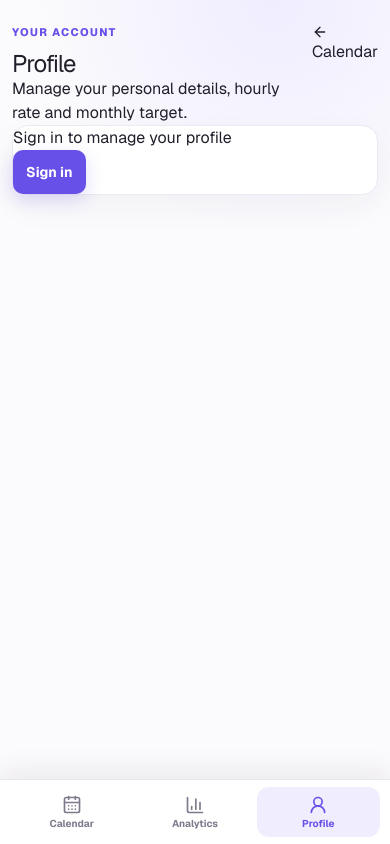
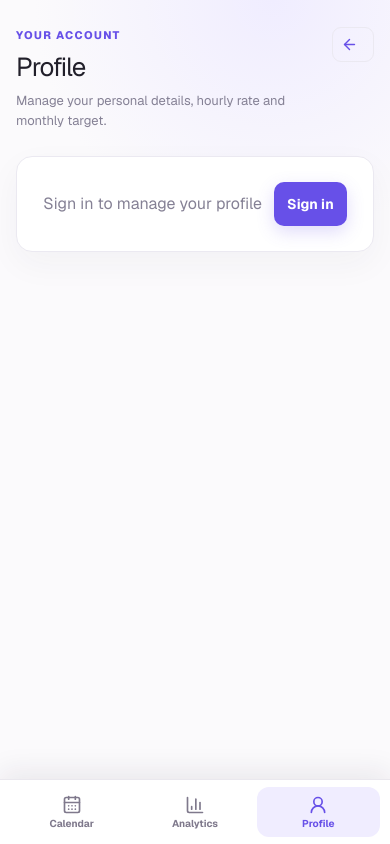
Before and after one commit to SashkoRabin/worklog-crm, a Next.js app: page /profile in a window 390 px wide. Built offline with nearby package versions, Linux system fonts and the light colour scheme; no server answers.

Commit message:
Style profile page and monthly goal progress card

```diff
--- a/src/app/globals.css
+++ b/src/app/globals.css
@@ -2307,3 +2307,70 @@ h2 {
 
 .an-chart-summary b { display:block; margin-top:2px; color:#20b68a; font-size:14px; font-weight:750; letter-spacing:-.15px; }
 .theme-dark .an-chart-summary b { color:#63d4ad; }
+
+/* Profile and monthly-goal experience */
+.profile-page { max-width: 980px; }
+.profile-header { margin-bottom: 26px; }
+.profile-description { margin-top: 9px; color:var(--muted); font-size:13px; }
+.profile-back { display:inline-flex; align-items:center; gap:7px; color:var(--purple); font-size:12px; font-weight:700; text-decoration:none; }
+.profile-layout { display:grid; grid-template-columns:1fr 1fr; gap:17px; align-items:start; }
+.profile-card { padding:23px; min-width:0; }
+.profile-card-heading { display:flex; align-items:center; gap:12px; margin-bottom:22px; }
+.profile-card-heading h2 { font-size:16px; }
+.profile-card-heading p { margin-top:4px; color:var(--muted); font-size:11px; }
+.profile-field { display:block; margin-top:17px; font-size:12px; font-weight:750; }
+.profile-field small { display:block; margin-top:5px; color:var(--muted); font-size:10px; font-weight:450; line-height:1.5; }
+.profile-field input,.profile-field select { width:100%; margin-top:9px; padding:12px 13px; border:1px solid var(--line); border-radius:10px; background:var(--paper); color:var(--ink); font:inherit; font-size:13px; outline-color:var(--purple); }
+.profile-input-with-unit { position:relative; display:flex; align-items:center; }
+.profile-input-with-unit input { padding-right:75px; }
+.profile-input-with-unit span { position:absolute; right:13px; color:var(--muted); font-size:11px; pointer-events:none; }
+.profile-estimate { display:grid; gap:7px; margin-top:18px; padding:14px; border-radius:11px; background:#f1edff; color:#5942d5; }
+.profile-estimate span { font-size:11px; line-height:1.4; }
+.profile-estimate strong { font-size:17px; }
+.profile-no-goal { margin-top:14px; color:var(--muted); font-size:11px; }
+.profile-save-row { grid-column:1/-1; display:flex; justify-content:flex-end; align-items:center; gap:14px; }
+.profile-save { display:inline-flex; align-items:center; gap:8px; min-width:190px; }
+.profile-save:disabled { opacity:.65; cursor:wait; }
+.profile-error { color:#c45d68; font-size:12px; }
+.profile-state { margin-top:24px; padding:35px; display:flex; align-items:center; justify-content:center; gap:12px; color:var(--muted); }
+.profile-state small { display:block; max-width:100%; overflow-wrap:anywhere; }
+.spin { animation:profile-spin 1s linear infinite; }
+@keyframes profile-spin { to { transform:rotate(360deg); } }
+.theme-dark .profile-card { background:linear-gradient(145deg,#292532,#24212c); border-color:#3a3546; }
+.theme-dark .profile-field input,.theme-dark .profile-field select { background:#211e29; border-color:#494252; color:var(--ink); }
+.theme-dark .profile-estimate { background:#332d45; color:#c2b7ff; }
+.theme-dark .profile-back { color:#b7aaff; }
+.an-goal-card { margin:0 0 17px; padding:21px 23px; border:1px solid var(--line); border-radius:18px; background:linear-gradient(145deg,#fff,#fbfaff); box-shadow:0 10px 34px rgba(45,35,77,.045); }
+.an-goal-top { display:flex; align-items:center; justify-content:space-between; gap:12px; }
+.an-goal-top h2 { margin-top:6px; font-size:15px; }
+.an-goal-toggle { display:inline-flex; align-items:center; gap:8px; padding:8px 11px; border:1px solid var(--line); border-radius:9px; color:var(--purple); font-size:11px; font-weight:750; }
+.an-goal-toggle span { font-size:15px; }
+.an-goal-values { display:flex; align-items:baseline; gap:9px; margin-top:19px; }
+.an-goal-values strong { font-size:24px; letter-spacing:-.7px; }
+.an-goal-values span { color:var(--muted); font-size:12px; }
+.an-goal-values b { margin-left:auto; color:#20a77e; font-size:15px; }
+.an-goal-track { height:10px; margin-top:12px; overflow:hidden; border-radius:99px; background:#efedf4; }
+.an-goal-track i { display:block; height:100%; border-radius:99px; background:linear-gradient(90deg,#7259ed,#a28cff); transition:width .25s ease; }
+.an-goal-foot { display:flex; justify-content:space-between; gap:10px; margin-top:8px; color:var(--muted); font-size:10px; }
+.an-goal-empty { display:flex; align-items:center; justify-content:space-between; gap:14px; margin-top:14px; }
+.an-goal-empty p { color:var(--muted); font-size:11px; }
+.an-goal-empty a { flex:0 0 auto; color:var(--purple); font-size:11px; font-weight:750; text-decoration:none; }
+.theme-dark .an-goal-card { background:linear-gradient(145deg,#292532,#24212c); border-color:#3a3546; }
+.theme-dark .an-goal-track { background:#3a3546; }
+.theme-dark .an-goal-toggle { border-color:#494252; color:#b7aaff; }
+.theme-dark .an-goal-values b { color:#63d4ad; }
+@media(max-width:700px) {
+  .profile-page { padding:27px 16px 95px; }
+  .profile-header { gap:12px; }
+  .profile-header h1 { font-size:26px; }
+  .profile-back { font-size:0; padding:8px; border:1px solid var(--line); border-radius:9px; }
+  .profile-back svg { width:17px; height:17px; }
+  .profile-layout { grid-template-columns:1fr; gap:13px; }
+  .profile-card { padding:18px 16px; }
+  .profile-save-row { grid-column:auto; display:grid; grid-template-columns:1fr; }
+  .profile-save { width:100%; }
+  .profile-state { padding:25px 16px; }
+  .an-goal-card { padding:17px 16px; margin-bottom:13px; }
+  .an-goal-values strong { font-size:21px; }
+  .an-goal-empty { align-items:flex-start; flex-direction:column; }
+}
```
